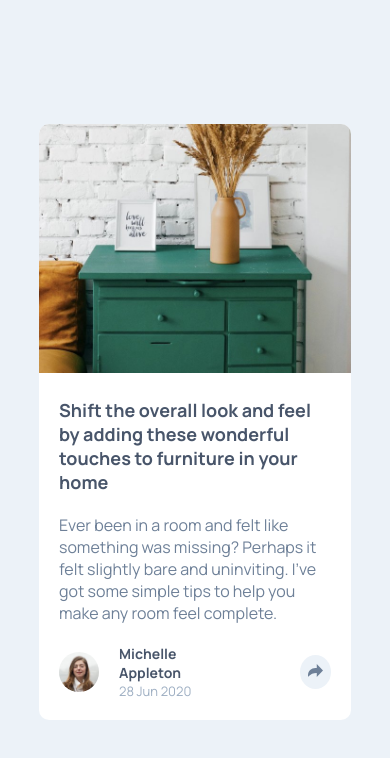
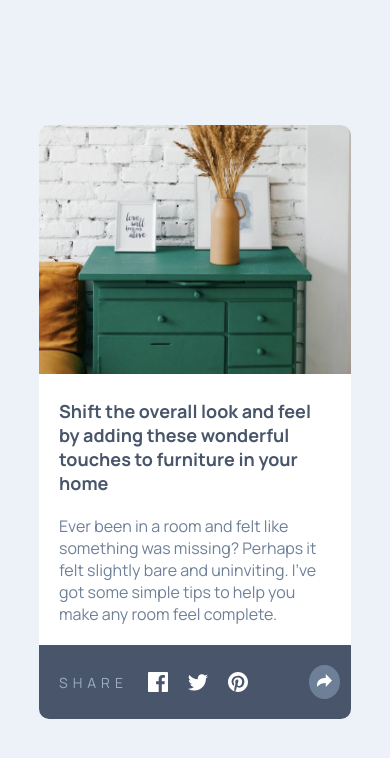
Before and after one commit to joshhovis/Article-Preview, a website: page index.html in a window 390 px wide. Both pictures are taken after a click on the button 315 px from the left and 672 px from the top of the page. Drawn offline with Linux system fonts and the light colour scheme.

Commit message:
Mobile view css update and js button logic

```diff
--- a/app.scss
+++ b/app.scss
@@ -95,6 +95,10 @@ body, html {
     padding: 20px;
     border-radius:  0 0 10px 10px;
 
+    & a {
+        display: flex;
+    }
+
     &-title {
         text-transform: uppercase;
         letter-spacing: 5px;
--- a/index.html
+++ b/index.html
@@ -30,7 +30,7 @@
                     simple tips to help you make any room feel complete.
                 </p>
 
-                <div class="author">
+                <div id="author" class="author">
                     <img
                         class="author-image"
                         src="./images/avatar-michelle.jpg"
@@ -42,7 +42,7 @@
                         <p class="author-date">28 Jun 2020</p>
                     </div>
 
-                    <button class="author-share" type="button" onclick="">
+                    <button class="author-share" type="button">
                         <img
                             class="author-share-icon"
                             src="./images/icon-share.svg"
@@ -52,7 +52,7 @@
                 </div>
             </div>
 
-            <div class="share" style="display: none">
+            <div id="share" class="share" style="display: none">
                 <p class="share-title">Share</p>
                 <a href="">
                     <img
--- a/main.js
+++ b/main.js
@@ -0,0 +1,19 @@
+document.addEventListener("DOMContentLoaded", () => {
+    const authorShareBtn = document.querySelector('.author-share');
+    const socialShareBtn = document.querySelector('.share-arrow');
+    const authorDiv = document.getElementById('author');
+    const shareDiv = document.getElementById('share');
+
+    if (window.innerWidth <= 768) {
+        authorShareBtn.addEventListener('click', () => {
+            authorDiv.style = 'display: none;'
+            shareDiv.style = 'display: flex;'
+        })
+
+        socialShareBtn.addEventListener('click', () => {
+            authorDiv.style = 'display: flex;'
+            shareDiv.style = 'display: none;'
+        })
+    }
+
+});
```
Also changed, not shown: app.css, 1 other file.
